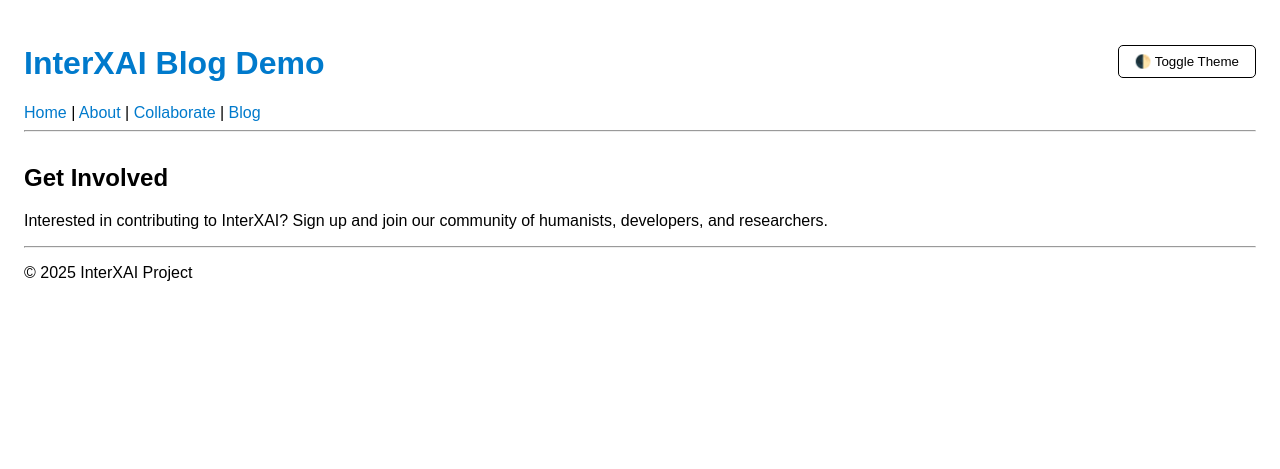
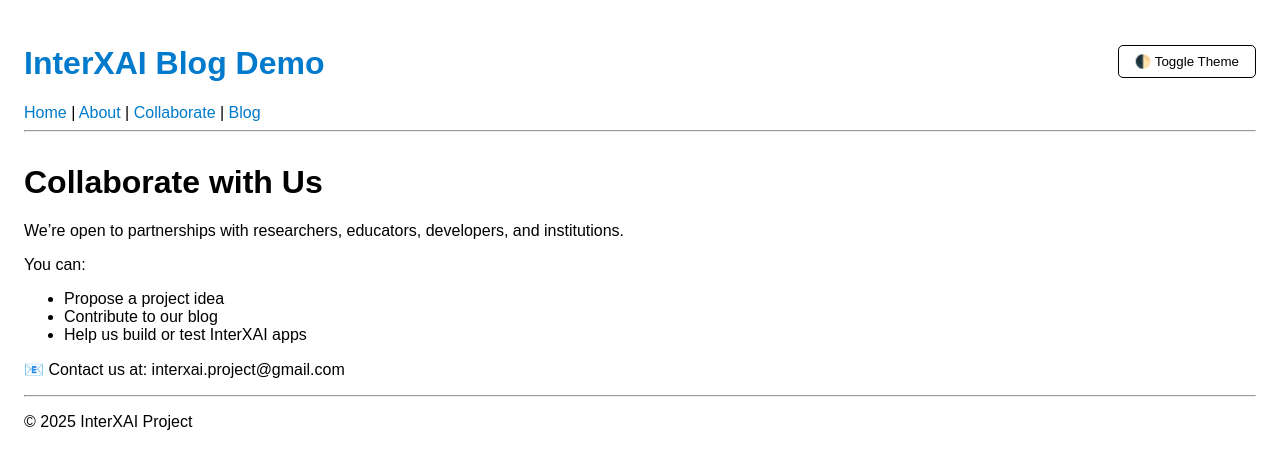
Before and after one commit to bfiliks/interxai.github.io, a Jekyll site: the page built from collaborate.md, in a window 1280 px wide. Shown: the top 469 px of the page. Built offline with Jekyll 4.4.1, drawn with Linux system fonts in a browser that asks for light colours.

Commit message:
Update collaborate.md

```diff
--- a/collaborate.md
+++ b/collaborate.md
@@ -1,8 +1,16 @@
 ---
 layout: default
 title: Collaborate
+permalink: /collaborate/
 ---
 
-## Get Involved
+# Collaborate with Us
 
-Interested in contributing to InterXAI? Sign up and join our community of humanists, developers, and researchers.
+We're open to partnerships with researchers, educators, developers, and institutions.
+
+You can:
+- Propose a project idea
+- Contribute to our blog
+- Help us build or test InterXAI apps
+
+📧 Contact us at: interxai.project@gmail.com
```
